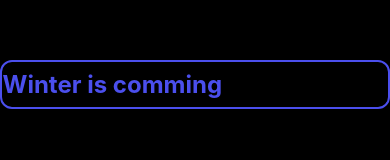
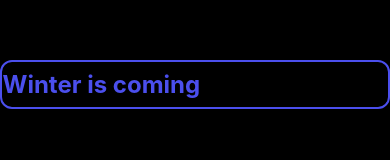
Before and after one commit to HassanMurtaza3067/TypingBiometrics, a React Native app: screen /Typing_Authentication in a window 390 px wide. Shown: the part 361-521 px from the top of the page. Built offline with nearby package versions, Linux system fonts and the light colour scheme.

Commit message:
firebase authentication

```diff
--- a/package.json
+++ b/package.json
@@ -10,6 +10,8 @@
     "lint": "eslint ."
   },
   "dependencies": {
+    "@react-native-firebase/app": "^15.4.0",
+    "@react-native-firebase/auth": "^15.4.0",
     "@react-navigation/native": "^6.0.12",
     "@react-navigation/native-stack": "^6.8.0",
     "react": "18.1.0",
--- a/src/screens/Typing_Authentication.js
+++ b/src/screens/Typing_Authentication.js
@@ -39,7 +39,7 @@ const Typing_Authentication = ({navigation}) => {
         <View style={styles.inputStyle}>
           <TextInput
             style={styles.input}
-            placeholder="Winter is comming "
+            placeholder="Winter is coming "
             placeholderTextColor="#4B4FED"
           />
         </View>
```
Also changed, not shown: 4 other files (tests, documents, lock files or other folders).
